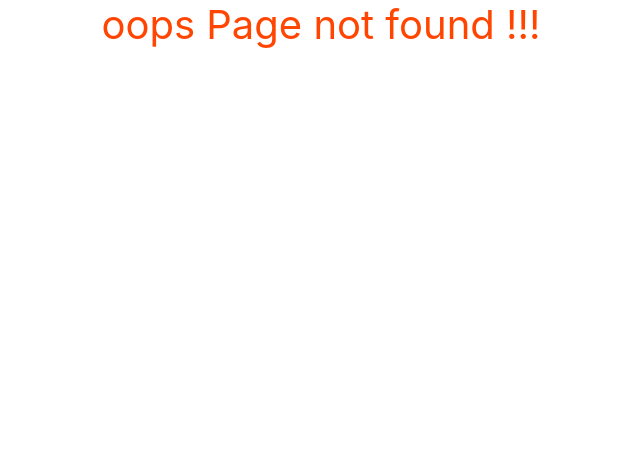
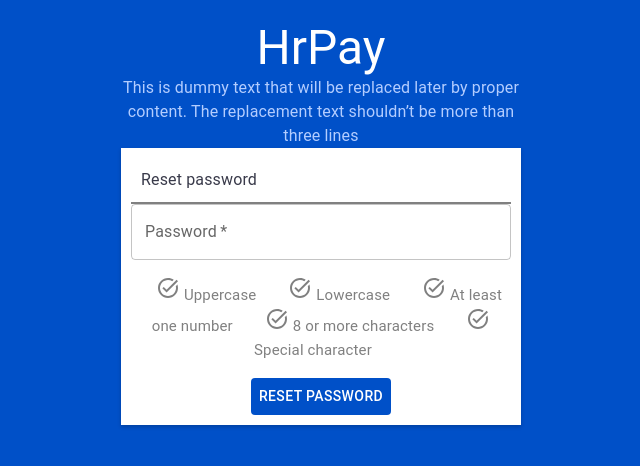
Before and after one commit to A-n-u-O/hrms, a React (Create React App) app: page /ResetPasswordEnd in a window 1280 px wide. Before the commit this address had no page. Shown: the top 466 px of the page, without its empty margins (319-959 px from the left). Built offline with nearby package versions, Linux system fonts and the light colour scheme.

Commit message:
reset password end added

```diff
--- a/package.json
+++ b/package.json
@@ -5,7 +5,8 @@
   "dependencies": {
     "@emotion/react": "^11.11.4",
     "@emotion/styled": "^11.11.5",
-    "@mui/material": "^5.15.15",
+    "@mui/icons-material": "^5.15.16",
+    "@mui/material": "^5.15.16",
     "@testing-library/jest-dom": "^5.17.0",
     "@testing-library/react": "^13.4.0",
     "@testing-library/user-event": "^13.5.0",
--- a/src/App.tsx
+++ b/src/App.tsx
@@ -2,10 +2,10 @@ import { Route, BrowserRouter as Router, Routes } from "react-router-dom";
 import "./App.css";
 import LoginPage from "./components/LoginPage";
 import ForgotPassword from "./components/ForgotPassword";
-import ResetPassword from "./components/ResetPassword";
-import Resend from "./components/Resend";
+import ResetPasswordStart from "./components/ResetPasswordStart";
+import ResendMail from "./components/ResendMail";
 import NoMatch from "./components/NoMatch";
-import ResetPasswordPage from "./components/ResetPasswordPage";
+import ResetPasswordEnd from "./components/ResetPasswordEnd";
 
 function App() {
   return (
@@ -15,9 +15,9 @@ function App() {
           {/* Route for the LoginPage */}
           <Route path="/" element={<LoginPage />} />
           <Route path="/ForgotPassword" element={<ForgotPassword />} />
-          <Route path="/ResetPassword" element={<ResetPassword/>} />
-          <Route path="/Resend" element={<Resend/>} />
-          <Route path="/ResetPasswordPage" element={<ResetPasswordPage/>}/>
+          <Route path="/ResetPasswordStart" element={<ResetPasswordStart/>} />
+          <Route path="/ResendMail" element={<ResendMail/>} />
+          <Route path="/ResetPasswordEnd" element={<ResetPasswordEnd/>}/>
 
           <Route path="*" element={<NoMatch/>}/>
         </Routes>
--- a/src/components/ForgotPassword.tsx
+++ b/src/components/ForgotPassword.tsx
@@ -58,6 +58,7 @@ const ForgotPassword = () => {
               maxWidth: "400px",
               marginTop: "10px",
               backgroundColor: "#FFFFFF",
+              boxShadow: "0px 2px 4px rgba(0, 0, 0, 0.2)", // Box shadow
             }}
             onSubmit={handleSubmit}>
             <Typography
@@ -93,17 +94,22 @@ const ForgotPassword = () => {
                     color: "#FFFFFF",
                     "&:hover": { backgroundColor: "blue" },
                   }}
-                  onClick={() => navigate("/ResetPassword")}>
+                  onClick={() => navigate("/ResetPasswordStart")}>
                   Reset Password
                 </Button>
               </Grid>
               <Grid item xs={12}>
-                <Link to={'/'} style={{
+                <Link
+                  to={"/"}
+                  style={{
                     fontSize: "14px",
                     color: "#0050C8",
                     textDecoration: "none",
                     cursor: "pointer",
-                  }}> Back to Sign in</Link>
+                  }}>
+                  {" "}
+                  Back to Sign in
+                </Link>
               </Grid>
             </Grid>
           </Box>
--- a/src/components/LoginPage.tsx
+++ b/src/components/LoginPage.tsx
@@ -65,6 +65,7 @@ const LoginPage = () => {
               maxWidth: "400px",
               marginTop: "10px",
               backgroundColor: "#FFFFFF",
+              boxShadow: "0px 2px 4px rgba(0, 0, 0, 0.2)", // Box shadow
             }}
             onSubmit={handleSubmit}>
             <Typography
@@ -97,22 +98,27 @@ const LoginPage = () => {
                 />
               </Grid>
               <Grid item xs={12}>
-                <Link to={'/ForgotPassword'} style={{
+                <Link
+                  to={"/ForgotPassword"}
+                  style={{
                     fontSize: "14px",
                     color: "#0050C8",
                     textDecoration: "none",
                     cursor: "pointer",
-                  }}>Forgot Password?</Link>
+                  }}>
+                  Forgot Password?
+                </Link>
               </Grid>
               <Grid item xs={12}>
                 <Button
                   type="submit"
                   sx={{
-                    margin: "auto",
                     background: "#0050C8",
                     color: "#FFFFFF",
-                    $hover: 'none',
-                    cursor: 'pointer'
+                    "&:hover": { backgroundColor: "blue" },
+                    fontWeight: "400px",
+                    $hover: "none",
+                    cursor: "pointer",
                   }}>
                   Sign In
                 </Button>
--- a/src/components/Resend.tsx
+++ b/src/components/ResendMail.tsx
@@ -1,8 +1,17 @@
 import { Box, Button, Container, CssBaseline, Typography } from "@mui/material";
+import { useNavigate } from "react-router-dom";
 
-const Resend = () => {
+const ResendMail = () => {
+  const navigate = useNavigate();
   return (
-    <div style={{ backgroundColor: "#222", height: "100vh", display: "flex", justifyContent: "center", alignItems: "center" }}>
+    <div
+      style={{
+        backgroundColor: "#222",
+        height: "100vh",
+        display: "flex",
+        justifyContent: "center",
+        alignItems: "center",
+      }}>
       <Container component={"main"} sx={{ padding: "20px", width: "100vh" }}>
         <CssBaseline />
         <Box
@@ -14,8 +23,7 @@ const Resend = () => {
             maxWidth: "600px",
             borderRadius: "8px",
             boxShadow: "0px 2px 4px rgba(0, 0, 0, 0.2)", // Box shadow
-          }}
-        >
+          }}>
           <Typography
             sx={{
               backgroundColor: "#333",
@@ -23,10 +31,9 @@ const Resend = () => {
               padding: "14px 2px 14px 25px",
               borderRadius: "4px 4px 0 0",
               width: "100%",
-              fontSize: '25px',
-              fontWeight: '550',
-            }}
-          >
+              fontSize: "25px",
+              fontWeight: "550",
+            }}>
             Logo
           </Typography>
           <Typography
@@ -35,8 +42,7 @@ const Resend = () => {
               fontSize: "28px",
               fontWeight: "600",
               padding: "5px",
-            }}
-          >
+            }}>
             Reset Password
           </Typography>
           <Typography>
@@ -51,7 +57,9 @@ const Resend = () => {
               "&:hover": { backgroundColor: "blue" },
               fontWeight: "400px",
             }}
-          >
+            onClick={() => {
+              navigate("/ResetPasswordEnd");
+            }}>
             Reset Password
           </Button>
           <Typography sx={{ color: "grey", padding: "10px" }}>
@@ -63,4 +71,4 @@ const Resend = () => {
   );
 };
 
-export default Resend;
+export default ResendMail;
--- /dev/null
+++ b/src/components/ResetPasswordEnd.tsx
@@ -0,0 +1,218 @@
+import React, { useState } from "react";
+import {
+  Box,
+  Button,
+  Container,
+  CssBaseline,
+  Grid,
+  TextField,
+  Typography,
+  Dialog,
+  DialogTitle,
+  DialogContent,
+  DialogContentText,
+  DialogActions,
+  Slide,
+} from "@mui/material";
+import TaskAltIcon from "@mui/icons-material/TaskAlt";
+import { useNavigate } from "react-router-dom";
+
+const ResetPasswordEnd = () => {
+  const navigate = useNavigate();
+  const [password, setPassword] = useState("");
+  const [error, setError] = useState<string | null>(null);
+  const [open, setOpen] = React.useState(false);
+
+  const handlePasswordChange = (e: React.ChangeEvent<HTMLInputElement>) => {
+    setPassword(e.target.value);
+  };
+
+  const handleValidatePassword = () => {
+    if (password.length < 8) {
+      setError("Password must be at least 8 characters long");
+    } else if (!/[a-z]/.test(password)) {
+      setError("Password must contain at least one lowercase letter");
+    } else if (!/[A-Z]/.test(password)) {
+      setError("Password must contain at least one uppercase letter");
+    } else if (!/\d/.test(password)) {
+      setError("Password must contain at least one digit");
+    } else if (!/[@#$%^&*!]/.test(password)) {
+      setError(
+        "Password must contain at least one special character (@#$%^&*!)"
+      );
+    } else {
+      setError(null);
+    }
+  };
+
+  const handleSubmit = (event: React.FormEvent<HTMLFormElement>) => {
+    event.preventDefault();
+    handleValidatePassword();
+    // You can add further logic here for form submission if needed
+  };
+
+  const handleClickOpen = () => {
+    setOpen(true);
+  };
+
+  const handleClose = () => {
+    setOpen(false);
+    navigate('/')
+  };
+
+  return (
+    <>
+      <div style={{ backgroundColor: "#0050C8" }}>
+        <Container
+          component={"main"}
+          sx={{
+            backgroundColor: "#0050C8",
+            padding: "20px",
+            height: "100vh",
+            width: "100vh",
+          }}>
+          <CssBaseline />
+          <Box
+            sx={{
+              margin: "auto",
+              marginTop: "8",
+              display: "flex",
+              flexDirection: "column",
+              alignItems: "center",
+              maxWidth: "400px",
+            }}>
+            <Typography variant="h3" color={"#FFFFFF"}>
+              HrPay
+            </Typography>
+            <Typography
+              component={"p"}
+              color={"#B3CDFF"}
+              textAlign={"center"}
+              fontSize={"16px"}
+              fontWeight={"400"}
+              lineHeight={"24px"}>
+              This is dummy text that will be replaced later by proper content.
+              The replacement text shouldn’t be more than three lines
+            </Typography>
+          </Box>
+          <Box
+            component={"form"}
+            padding={"10px"}
+            borderRadius={"0px, 0px, 4px, 4px"}
+            sx={{
+              mt: 3,
+              margin: "auto",
+              maxWidth: "400px",
+              marginTop: "10px",
+              backgroundColor: "#FFFFFF",
+              boxShadow: "0px 2px 4px rgba(0, 0, 0, 0.2)", // Box shadow
+            }}
+            onSubmit={handleSubmit}>
+            <Typography
+              component={"p"}
+              borderBottom={"2px solid gray"}
+              color={"#393A4A"}
+              padding={"10px"}>
+              Reset password
+            </Typography>
+            <Grid container spacing={2} color={"#393A4A"}>
+              <Grid item xs={12}>
+                <TextField
+                  required
+                  fullWidth
+                  variant="outlined"
+                  id="outlined-basic password"
+                  label={"Password"}
+                  type="password"
+                  value={password}
+                  onChange={handlePasswordChange}
+                  error={!!error}
+                  helperText={error}
+                  sx={{ borderRadius: "0px, 0px, 0px, 8px" }}
+                />
+              </Grid>
+              <Grid item xs={12} textAlign={"center"}>
+                <span
+                  style={{
+                    color: /[A-Z]/.test(password) ? "blue" : "grey",
+                    fontSize: "15px",
+                    margin: "8px",
+                    padding: "8px",
+                  }}>
+                  <TaskAltIcon /> Uppercase
+                </span>
+                <span
+                  style={{
+                    color: /[a-z]/.test(password) ? "blue" : "grey",
+                    fontSize: "15px",
+                    margin: "8px",
+                    padding: "8px",
+                  }}>
+                  <TaskAltIcon /> Lowercase
+                </span>
+                <span
+                  style={{
+                    color: /\d/.test(password) ? "blue" : "grey",
+                    fontSize: "15px",
+                    margin: "8px",
+                    padding: "8px",
+                  }}>
+                  <TaskAltIcon /> At least one number
+                </span>
+                <span
+                  style={{
+                    color: password.length >= 8 ? "blue" : "grey",
+                    fontSize: "15px",
+                    margin: "8px",
+                    padding: "8px",
+                  }}>
+                  <TaskAltIcon /> 8 or more characters
+                </span>
+                <span
+                  style={{
+                    color: /[@#$%^&*!]/.test(password) ? "blue" : "grey",
+                    fontSize: "15px",
+                    margin: "8px",
+                    padding: "8px",
+                  }}>
+                  <TaskAltIcon /> Special character
+                </span>
+              </Grid>
+              <Grid item xs={12} textAlign="center">
+                <Button
+                  type="submit"
+                  sx={{
+                    background: "#0050C8",
+                    color: "#FFFFFF",
+                    "&:hover": { backgroundColor: "blue" },
+                  }}
+                  onClick={handleClickOpen}>
+                  Reset Password
+                </Button>
+              </Grid>
+            </Grid>
+          </Box>
+          <Dialog
+            open={open}
+            TransitionComponent={Slide}
+            keepMounted
+            onClose={handleClose}
+            aria-describedby="alert-dialog-slide-description">
+            <DialogTitle>Password reset successful!</DialogTitle>
+            <DialogContent>
+              <DialogContentText id="alert-dialog-slide-description">
+                Your password has been reset successfully, you can now sign in
+                to your account
+              </DialogContentText>
+            </DialogContent>
+            <DialogActions>
+              <Button onClick={handleClose}>Back to Sign In</Button>
+            </DialogActions>
+          </Dialog>
+        </Container>
+      </div>
+    </>
+  );
+};
+
+export default ResetPasswordEnd;
--- a/src/components/ResetPasswordPage.tsx
+++ /dev/null
@@ -1,6 +0,0 @@
-const ResetPasswordPage = () => {
-  return (
-    <div>ResetPasswordPage</div>
-  )
-}
-export default ResetPasswordPage
--- a/src/components/ResetPassword.tsx
+++ b/src/components/ResetPasswordStart.tsx
@@ -1,11 +1,10 @@
 import { Box, Container, CssBaseline, Typography } from "@mui/material";
 import "../Styles/resetPassword.css";
-import mail from "../assets/images/Svg/mail.svg";
-import tick from "../assets/images/Svg/tick.svg";
+import MarkEmailReadIcon from "@mui/icons-material/MarkEmailRead";
 import { useNavigate } from "react-router-dom";
 import { Link } from "react-router-dom";
 
-const ResetPassword = () => {
+const ResetPasswordStart = () => {
   const navigate = useNavigate();
   return (
     <>
@@ -49,10 +48,10 @@ const ResetPassword = () => {
               maxWidth: "400px",
               marginTop: "10px",
               backgroundColor: "#FFFFFF",
+              boxShadow: "0px 2px 4px rgba(0, 0, 0, 0.2)", // Box shadow
             }}>
             <div>
-              <img src={mail} alt="mail icon" />
-              <img src={tick} alt="tick icon" />
+              <MarkEmailReadIcon sx={{ fontSize: "40px" }} />
             </div>
             <Typography
               textAlign={"center"}
@@ -71,7 +70,7 @@ const ResetPassword = () => {
             <Typography fontSize={"12px"} textAlign={"center"} color={"grey"}>
               Didn’t receive the password reset email?{" "}
               <Link
-                to={"/Resend"}
+                to={"/ResendMail"}
                 style={{
                   fontWeight: "600",
                   fontSize: "14px",
@@ -80,7 +79,7 @@ const ResetPassword = () => {
                   cursor: "pointer",
                 }}>
                 Resend
-              </Link>{" "}
+              </Link>
             </Typography>
             <Link
               to={"/"}
@@ -98,4 +97,4 @@ const ResetPassword = () => {
     </>
   );
 };
-export default ResetPassword;
+export default ResetPasswordStart;
```
Also changed, not shown: 1 other file (tests, documents, lock files or other folders).
